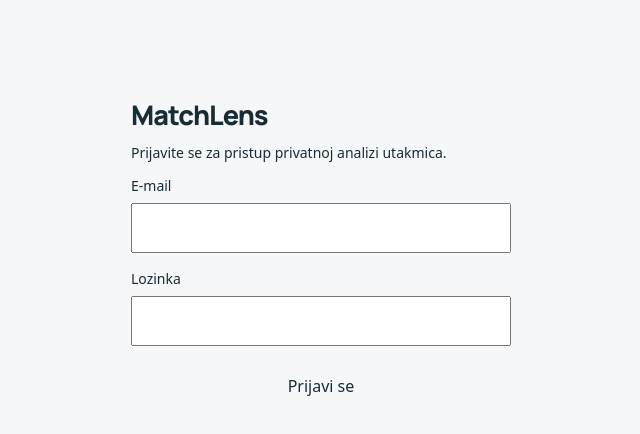
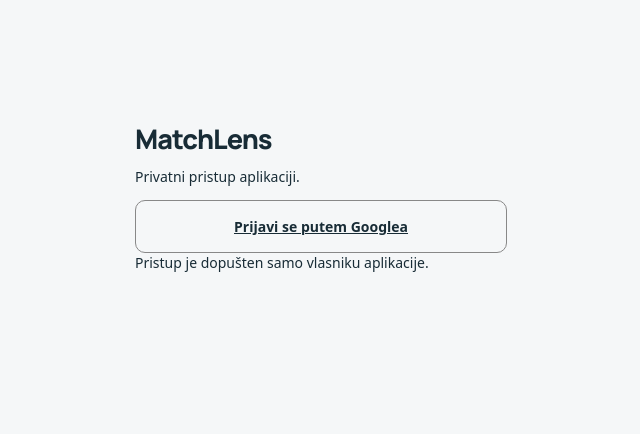
Before and after one commit to antiquecroatianoak-sudo/matchlens, a Next.js app: page / in a window 1280 px wide. Shown: the top 434 px of the page, without its empty margins (319-959 px from the left). Built offline with nearby package versions, Linux system fonts and the light colour scheme; no server answers.

Commit message:
Add owner-only Google sign-in flow

```diff
--- a/app/login.tsx
+++ b/app/login.tsx
@@ -1,11 +1,7 @@
 "use client";
 import {useEffect,useState} from "react";
 export default function Login(){
- useEffect(()=>{fetch("/api/session",{method:"PUT"}).then(r=>{if(r.ok)window.location.reload();}).catch(()=>{});},[]);
- const [email,setEmail]=useState(""),[password,setPassword]=useState(""),[error,setError]=useState(""),[busy,setBusy]=useState(false);
- async function submit(e:React.FormEvent){e.preventDefault();setBusy(true);setError("");
- try{const r=await fetch("/api/session",{method:"POST",headers:{"Content-Type":"application/json"},body:JSON.stringify({email,password})});const d=await r.json();if(!r.ok)throw Error(d.error||"Prijava nije uspjela.");window.location.reload();}
- catch(e){setError(e instanceof Error?e.message:"Prijava nije uspjela.");}finally{setBusy(false);}}
- const fieldStyle={display:"block",width:"100%",boxSizing:"border-box" as const,minHeight:48,fontSize:16,padding:12,margin:"8px 0 16px"};
- return <main style={{maxWidth:420,width:"100%",boxSizing:"border-box",margin:"min(12vh,72px) auto",padding:"24px 20px",fontFamily:"system-ui"}}><h1>MatchLens</h1><p>Prijavite se za pristup privatnoj analizi utakmica.</p><form onSubmit={submit}><label>E-mail<input type="email" required autoComplete="username" value={email} onChange={e=>setEmail(e.target.value)} style={fieldStyle}/></label><label>Lozinka<input type="password" required autoComplete="current-password" value={password} onChange={e=>setPassword(e.target.value)} style={fieldStyle}/></label><button type="submit" disabled={busy} style={{padding:12,width:"100%",minHeight:48,fontSize:16}}>{busy?"Prijava...":"Prijavi se"}</button>{error&&<p role="alert">{error}</p>}</form></main>;
+ const [error,setError]=useState("");
+ useEffect(()=>{fetch("/api/session",{method:"PUT"}).then(r=>{if(r.ok)location.reload()}).catch(()=>{})},[]);
+ return <main style={{maxWidth:420,margin:"12vh auto",padding:24,fontFamily:"system-ui"}}><h1>MatchLens</h1><p>Privatni pristup aplikaciji.</p><a href="/api/auth/google" style={{display:"block",padding:16,textAlign:"center",border:"1px solid #888",borderRadius:10,fontWeight:700}}>Prijavi se putem Googlea</a><p>Pristup je dopušten samo vlasniku aplikacije.</p>{error&&<p role="alert">{error}</p>}</main>
 }
```
